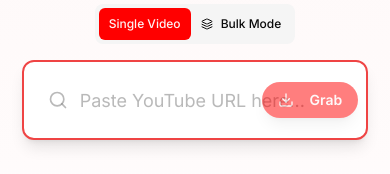
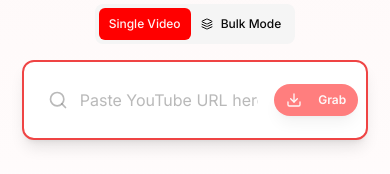
Before and after one commit to MAYANKpandey14/Thumbnail-Grabber, a React (Vite) app: page / in a window 390 px wide. Shown: the part 189-363 px from the top of the page. Built offline with nearby package versions, Linux system fonts and the light colour scheme.

Commit message:
feat: create HeroInput component

```diff
--- a/src/components/HeroInput.tsx
+++ b/src/components/HeroInput.tsx
@@ -205,7 +205,7 @@
                         onFocus={() => setIsFocused(true)}
                         onBlur={() => setIsFocused(false)}
                         placeholder="Paste YouTube URLs ( one per line ), Upload or Drag and Drop .csv file"
-                        className="min-h-[80px] w-full text-base border-none shadow-none focus-visible:ring-0 resize-none p-3 pl-10 bg-muted/10 rounded-lg placeholder:text-muted-foreground/60 focus:bg-muted/20 transition-colors"
+                        className="min-h-[80px] w-full text-base border-none shadow-none focus-visible:ring-0 focus-visible:ring-offset-0 focus:ring-0 focus:ring-offset-0 outline-none resize-none p-3 pl-10 bg-muted/10 rounded-lg placeholder:text-muted-foreground/60 focus:bg-muted/20 transition-colors"
                         disabled={isLoading || isProcessing}
                       />
                     </div>
@@ -250,7 +250,7 @@
                   onFocus={() => setIsFocused(true)}
                   onBlur={() => setIsFocused(false)}
                   placeholder="Paste YouTube URL here..."
-                  className="pl-12 h-full text-lg border-none shadow-none focus-visible:ring-0 w-full bg-transparent placeholder:text-muted-foreground/50"
+                  className="pl-12 pr-[100px] md:pr-[140px] h-full text-base md:text-lg border-none shadow-none focus-visible:ring-0 focus-visible:ring-offset-0 focus:ring-0 focus:ring-offset-0 outline-none w-full bg-transparent placeholder:text-muted-foreground/50"
                   disabled={isLoading}
                 />
               </motion.div>
@@ -264,7 +264,7 @@
               size="default"
               className={cn(
                 "font-semibold shadow-lg transition-all hover:scale-105 active:scale-95",
-                "rounded-full h-9 px-4 md:h-10 md:px-6"
+                "rounded-full h-8 px-3 text-xs sm:h-9 sm:px-4 md:h-10 md:px-6 md:text-sm"
               )}
               disabled={isLoading || !input || isProcessing}
               onClick={(e) => handleSubmit(e, false)}
```
Also changed, not shown: 1 other file (tests, documents, lock files or other folders).
